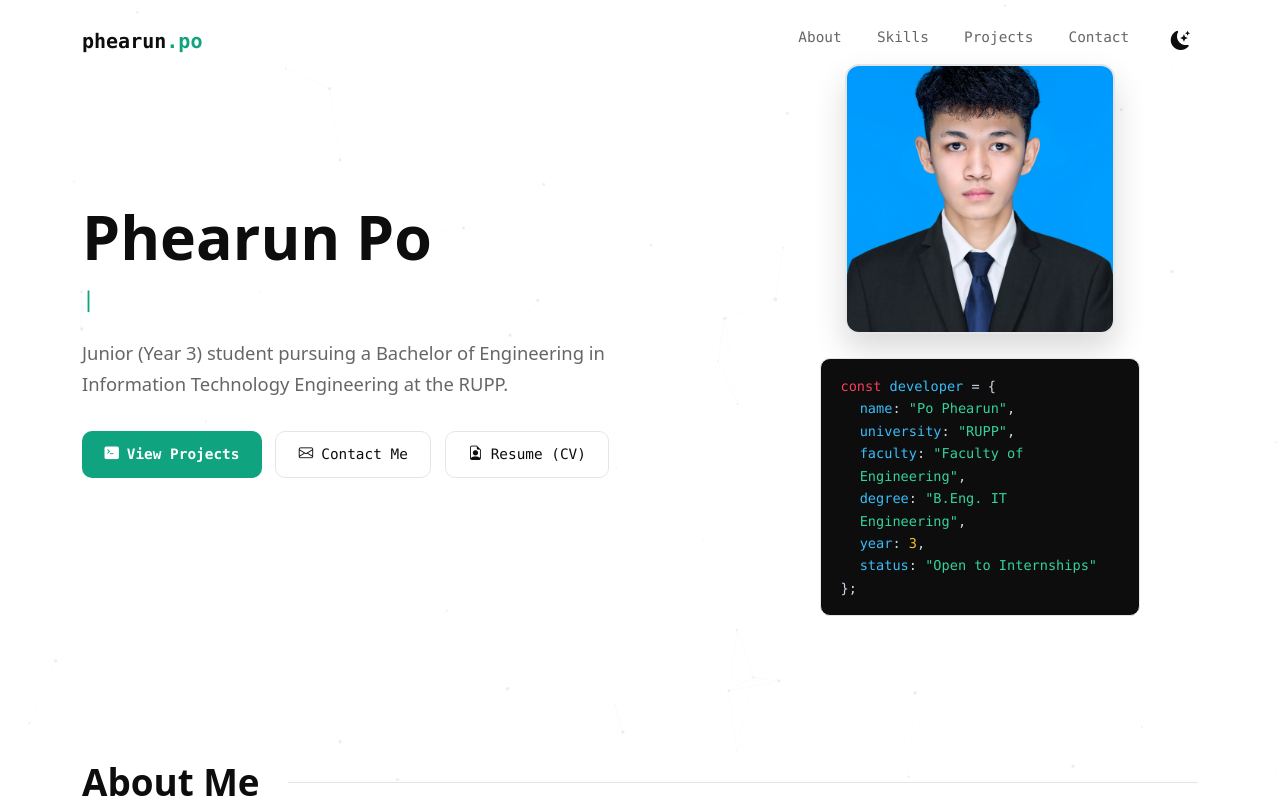
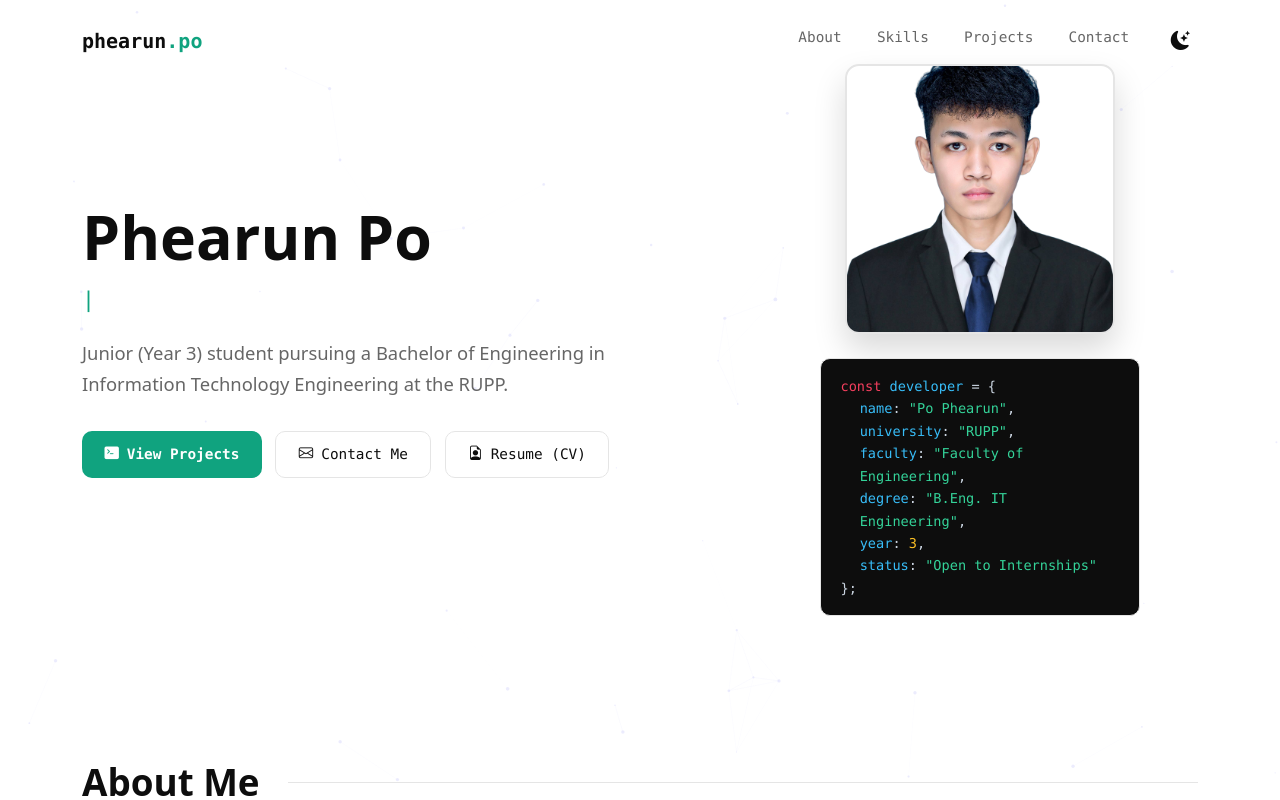
Before and after one commit to therealphearunpo/My-portfolio, a React (Vite) app: page / in a window 1280 px wide. Shown: the top 800 px of the page. Built offline with nearby package versions, Linux system fonts and the light colour scheme.

Commit message:
feat: replace avatar with AI-generated transparent version

```diff
--- a/index.html
+++ b/index.html
@@ -12,7 +12,7 @@
     <!-- OpenGraph Meta Tags -->
     <meta property="og:title" content="Po Phearun | IT Engineering Student Portfolio" />
     <meta property="og:description" content="Portfolio of Po Phearun, Junior (Year 3) IT Engineering student at RUPP." />
-    <meta property="og:image" content="/avatar.jpg" />
+    <meta property="og:image" content="/avatar_transparent.png" />
     <meta property="og:url" content="https://phearunpo.dev" />
 
 
--- a/src/components/Hero.jsx
+++ b/src/components/Hero.jsx
@@ -60,7 +60,7 @@ function Hero() {
             <div className="hero-avatar-box">
               <div className="d-flex flex-column align-items-center w-100">
                 <div className="avatar-frame">
-                  <img src="/avatar.jpg" alt="Po Phearun" />
+                  <img src="/avatar_transparent.png" alt="Po Phearun" />
                 </div>
                 <div className="code-box">
                   <div><span className="kw">const</span> <span className="prop">developer</span> = &#123;</div>
```
Also changed, not shown: public/avatar.jpg (deleted), public/avatar_transparent.png (added).
